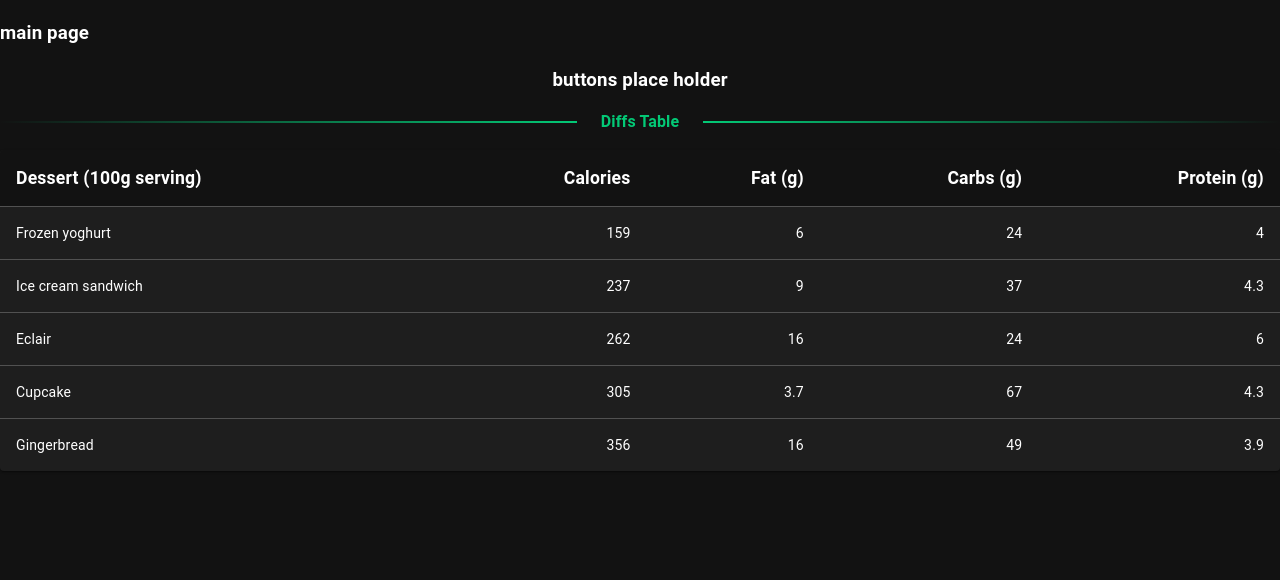
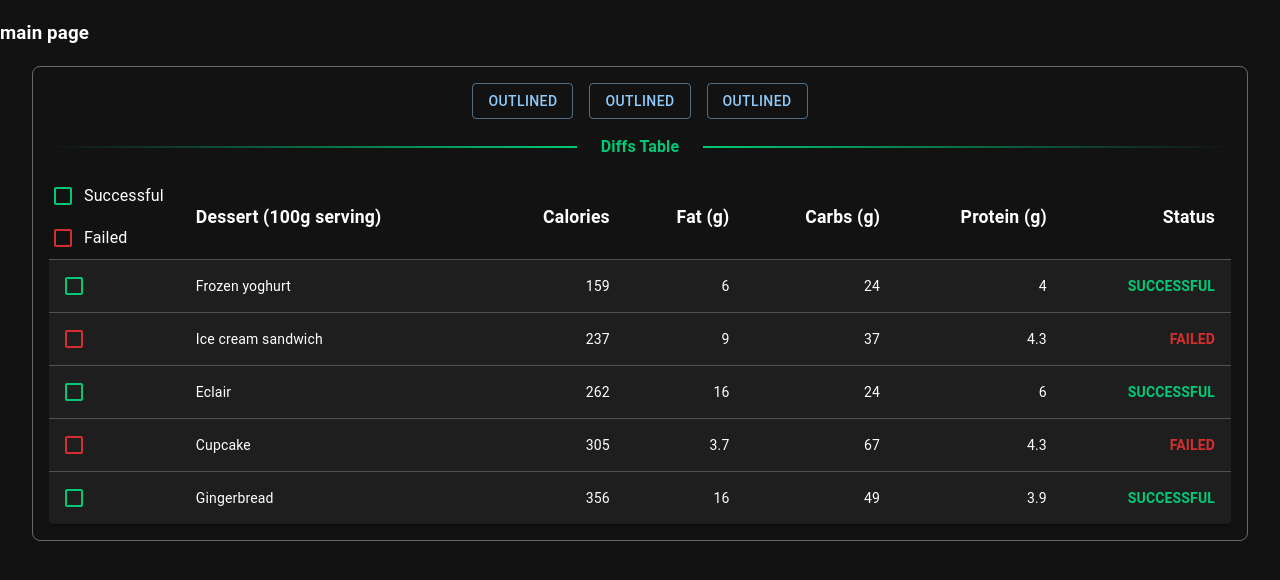
Before and after one commit to neomn/Trainings_React_Next, a Next.js app: page / in a window 1280 px wide. Shown: the top 580 px of the page. Built offline with nearby package versions, Linux system fonts and the light colour scheme.

Commit message:
feat: add custom selection

```diff
--- a/src/app/components/Table.jsx
+++ b/src/app/components/Table.jsx
@@ -8,24 +8,67 @@ import TableContainer from '@mui/material/TableContainer';
 import TableHead from '@mui/material/TableHead';
 import TableRow from '@mui/material/TableRow';
 import Paper from '@mui/material/Paper';
-import { Divider, Stack } from '@mui/material';
+import { Container, Divider, Stack, Checkbox, FormControlLabel } from '@mui/material';
+import Button from '@mui/material/Button';
+import { useState } from 'react';
 
-function createData(name, calories, fat, carbs, protein) {
-  return { name, calories, fat, carbs, protein };
+function createData(name, calories, fat, carbs, protein, status) {
+  return { name, calories, fat, carbs, protein, status, selected: false };
 }
 
 const rows = [
-  createData('Frozen yoghurt', 159, 6.0, 24, 4.0),
-  createData('Ice cream sandwich', 237, 9.0, 37, 4.3),
-  createData('Eclair', 262, 16.0, 24, 6.0),
-  createData('Cupcake', 305, 3.7, 67, 4.3),
-  createData('Gingerbread', 356, 16.0, 49, 3.9),
+  createData('Frozen yoghurt', 159, 6.0, 24, 4.0, 'successful'),
+  createData('Ice cream sandwich', 237, 9.0, 37, 4.3, 'failed'),
+  createData('Eclair', 262, 16.0, 24, 6.0, 'successful'),
+  createData('Cupcake', 305, 3.7, 67, 4.3, 'failed'),
+  createData('Gingerbread', 356, 16.0, 49, 3.9, 'successful'),
 ];
 
 export default function BasicTable() {
+  const [tableData, setTableData] = useState(rows);
+  const [filterStatus, setFilterStatus] = useState({
+    successful: false,
+    failed: false
+  });
+
+  const handleStatusFilterChange = (status) => {
+    const newFilterStatus = {
+      ...filterStatus,
+      [status]: !filterStatus[status]
+    };
+    setFilterStatus(newFilterStatus);
+
+    // Reset all selections when filter changes
+    setTableData(rows.map(row => ({
+      ...row,
+      selected: newFilterStatus[row.status]
+    })));
+  };
+
+  const handleRowCheckboxChange = (index) => {
+    setTableData(tableData.map((row, i) =>
+      i === index ? { ...row, selected: !row.selected } : row
+    ));
+  };
+
   return (
-    <Stack direction="column" spacing={2} alignItems="center">
-      <h3>buttons place holder</h3>
+    <Stack
+      direction="column"
+      spacing={2}
+      alignItems="center"
+      sx={{
+        width: '95%',
+        margin: '0 auto',
+        padding: '16px',
+        border: '1px solid rgb(101, 107, 104)',
+        borderRadius: '8px',
+        justifyContent: 'center'
+      }}>
+      <Container sx={{ display: 'flex', gap: 2, justifyContent: 'center' }}>
+        <Button variant="outlined">Outlined</Button>
+        <Button variant="outlined">Outlined</Button>
+        <Button variant="outlined">Outlined</Button>
+      </Container>
       <Divider sx={{
         width: '100%',
         maxWidth: 1500,
@@ -50,19 +93,58 @@ export default function BasicTable() {
         <Table stickyHeader sx={{ minWidth: 650 }} aria-label="simple table">
           <TableHead>
             <TableRow>
+              <TableCell padding="checkbox">
+                <Stack direction="column">
+                  <FormControlLabel
+                    control={
+                      <Checkbox
+                        checked={filterStatus.successful}
+                        onChange={() => handleStatusFilterChange('successful')}
+                        sx={{ '& .MuiSvgIcon-root': { color: 'rgb(3, 201, 118)' } }}
+                      />
+                    }
+                    label="Successful"
+                  />
+                  <FormControlLabel
+                    control={
+                      <Checkbox
+                        checked={filterStatus.failed}
+                        onChange={() => handleStatusFilterChange('failed')}
+                        sx={{ '& .MuiSvgIcon-root': { color: '#d32f2f' } }}
+                      />
+                    }
+                    label="Failed"
+                  />
+                </Stack>
+              </TableCell>
               <TableCell sx={{ fontWeight: 'bold', fontSize: '1.1rem' }}>Dessert (100g serving)</TableCell>
               <TableCell align="right" sx={{ fontWeight: 'bold', fontSize: '1.1rem' }}>Calories</TableCell>
               <TableCell align="right" sx={{ fontWeight: 'bold', fontSize: '1.1rem' }}>Fat (g)</TableCell>
               <TableCell align="right" sx={{ fontWeight: 'bold', fontSize: '1.1rem' }}>Carbs (g)</TableCell>
               <TableCell align="right" sx={{ fontWeight: 'bold', fontSize: '1.1rem' }}>Protein (g)</TableCell>
+              <TableCell align="right" sx={{ fontWeight: 'bold', fontSize: '1.1rem' }}>Status</TableCell>
             </TableRow>
           </TableHead>
           <TableBody>
-            {rows.map((row) => (
+            {tableData.map((row, index) => (
               <TableRow
                 key={row.name}
-                sx={{ '&:last-child td, &:last-child th': { border: 0 } }}
+                sx={{
+                  '&:last-child td, &:last-child th': { border: 0 },
+                  backgroundColor: row.selected ? 'rgba(3, 201, 118, 0.1)' : 'inherit'
+                }}
               >
+                <TableCell padding="checkbox">
+                  <Checkbox
+                    checked={row.selected}
+                    onChange={() => handleRowCheckboxChange(index)}
+                    sx={{
+                      '& .MuiSvgIcon-root': {
+                        color: row.status === 'successful' ? 'rgb(3, 201, 118)' : '#d32f2f'
+                      }
+                    }}
+                  />
+                </TableCell>
                 <TableCell component="th" scope="row">
                   {row.name}
                 </TableCell>
@@ -70,6 +152,15 @@ export default function BasicTable() {
                 <TableCell align="right">{row.fat}</TableCell>
                 <TableCell align="right">{row.carbs}</TableCell>
                 <TableCell align="right">{row.protein}</TableCell>
+                <TableCell
+                  align="right"
+                  sx={{
+                    color: row.status === 'successful' ? 'rgb(3, 201, 118)' : '#d32f2f',
+                    fontWeight: 'bold'
+                  }}
+                >
+                  {row.status.toUpperCase()}
+                </TableCell>
               </TableRow>
             ))}
           </TableBody>
```
